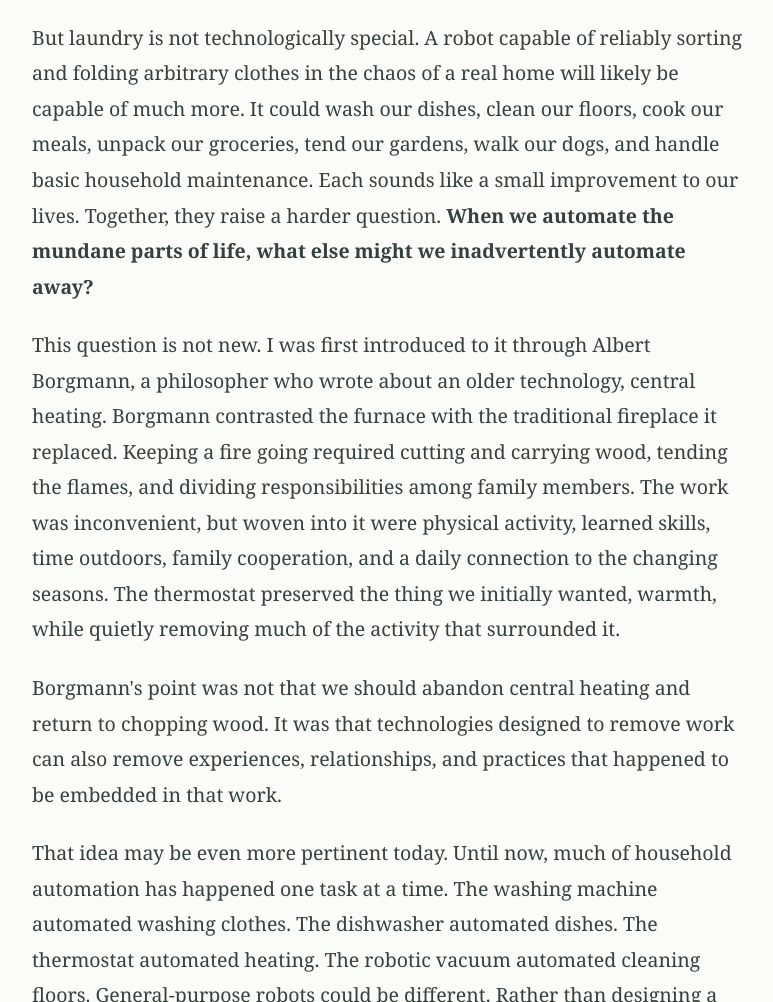
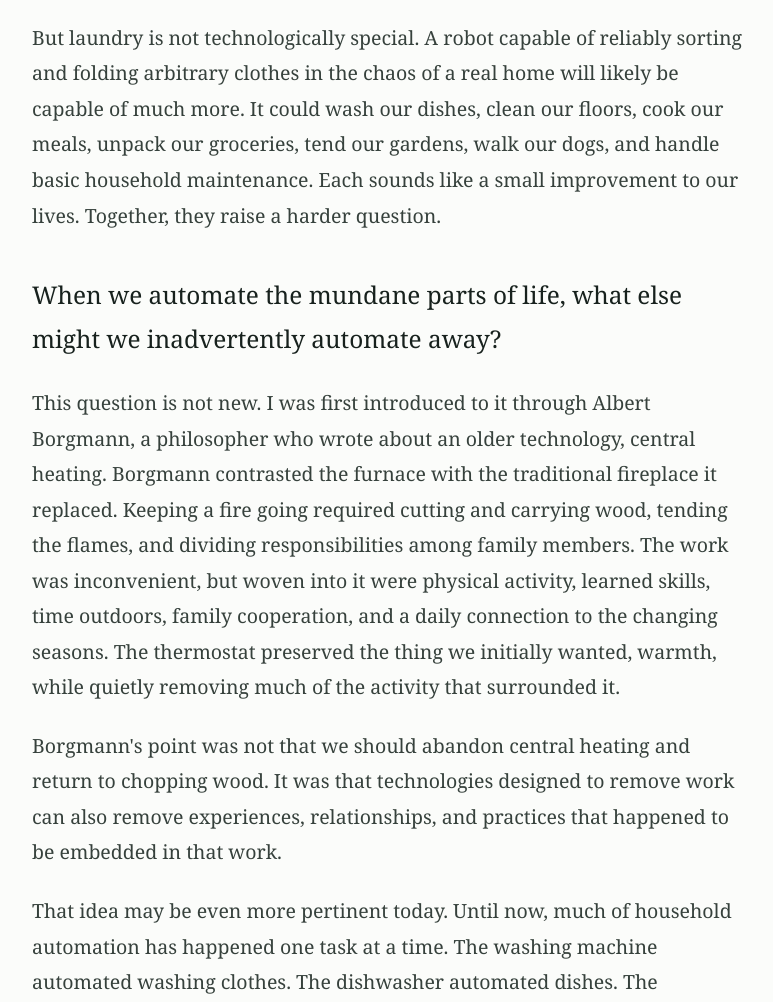
Before and after one commit to vkojouharov/vkojouharov.github.io, a plain HTML site: page blogs/robots-and-everyday-life.html in a window 1280 px wide. Shown: the part 882-1884 px from the top of the page, without its empty margins (248-1021 px from the left). Drawn offline with Linux system fonts and the light colour scheme.

Commit message:
updated blog formatting

```diff
--- a/blogs/robots-and-everyday-life.html
+++ b/blogs/robots-and-everyday-life.html
@@ -31,7 +31,9 @@
 
         <p>Robotics companies are increasingly building general-purpose machines intended to operate in our homes and workplaces. Their demonstrations of robots folding clothes, loading dishwashers, cleaning kitchens, and preparing food are easy to appreciate. As a roboticist, I find this future exciting, and I would happily hand over a basket of dirty laundry and never think about it again.</p>
 
-        <p>But laundry is not technologically special. A robot capable of reliably sorting and folding arbitrary clothes in the chaos of a real home will likely be capable of much more. It could wash our dishes, clean our floors, cook our meals, unpack our groceries, tend our gardens, walk our dogs, and handle basic household maintenance. Each sounds like a small improvement to our lives. Together, they raise a harder question. <strong>When we automate the mundane parts of life, what else might we inadvertently automate away?</strong></p>
+        <p>But laundry is not technologically special. A robot capable of reliably sorting and folding arbitrary clothes in the chaos of a real home will likely be capable of much more. It could wash our dishes, clean our floors, cook our meals, unpack our groceries, tend our gardens, walk our dogs, and handle basic household maintenance. Each sounds like a small improvement to our lives. Together, they raise a harder question.</p>
+
+        <p class="closing-question">When we automate the mundane parts of life, what else might we inadvertently automate away?</strong></p>
 
         <p>This question is not new. I was first introduced to it through Albert Borgmann, a philosopher who wrote about an older technology, central heating. Borgmann contrasted the furnace with the traditional fireplace it replaced. Keeping a fire going required cutting and carrying wood, tending the flames, and dividing responsibilities among family members. The work was inconvenient, but woven into it were physical activity, learned skills, time outdoors, family cooperation, and a daily connection to the changing seasons. The thermostat preserved the thing we initially wanted, warmth, while quietly removing much of the activity that surrounded it.</p>
 
```
